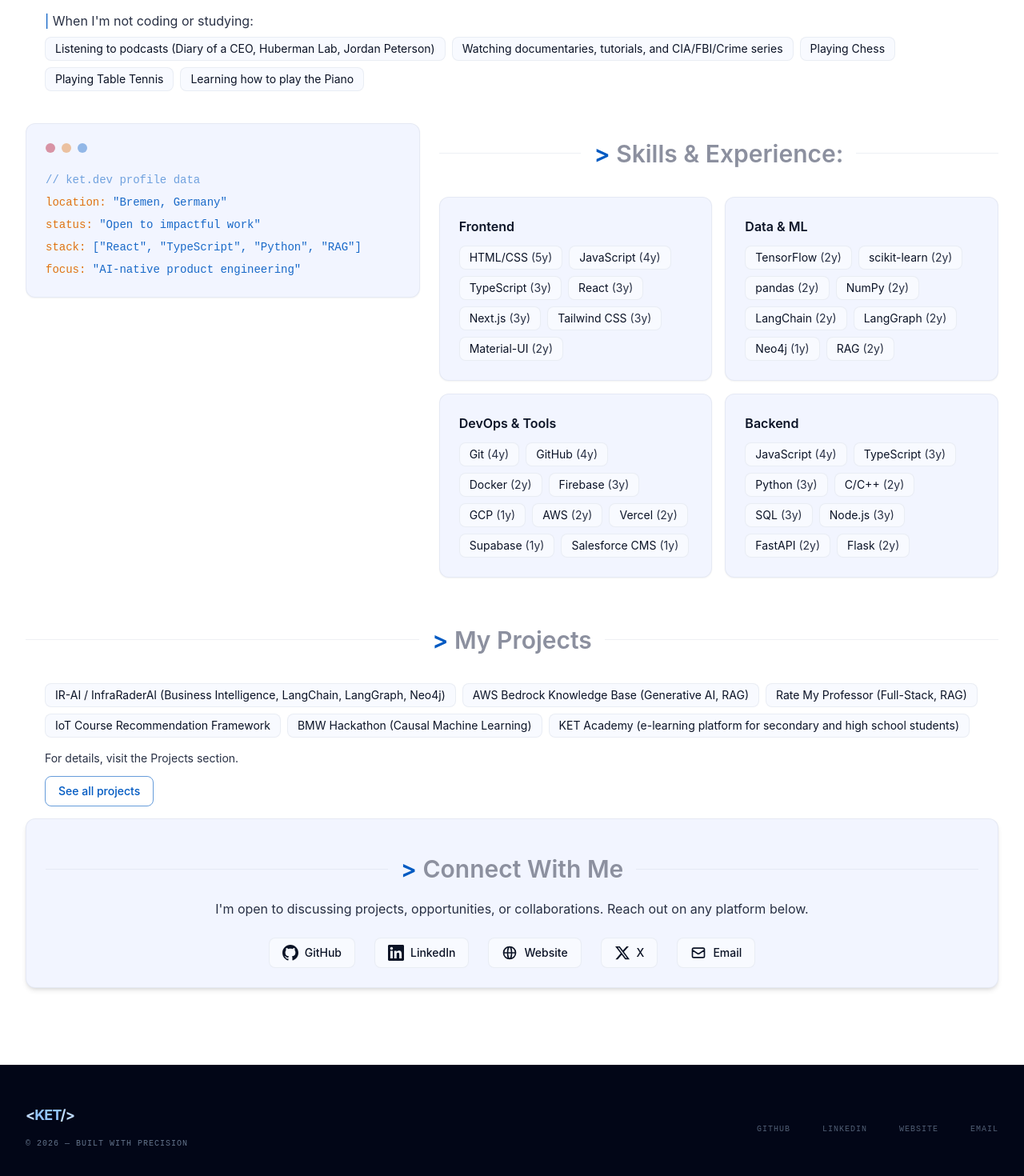
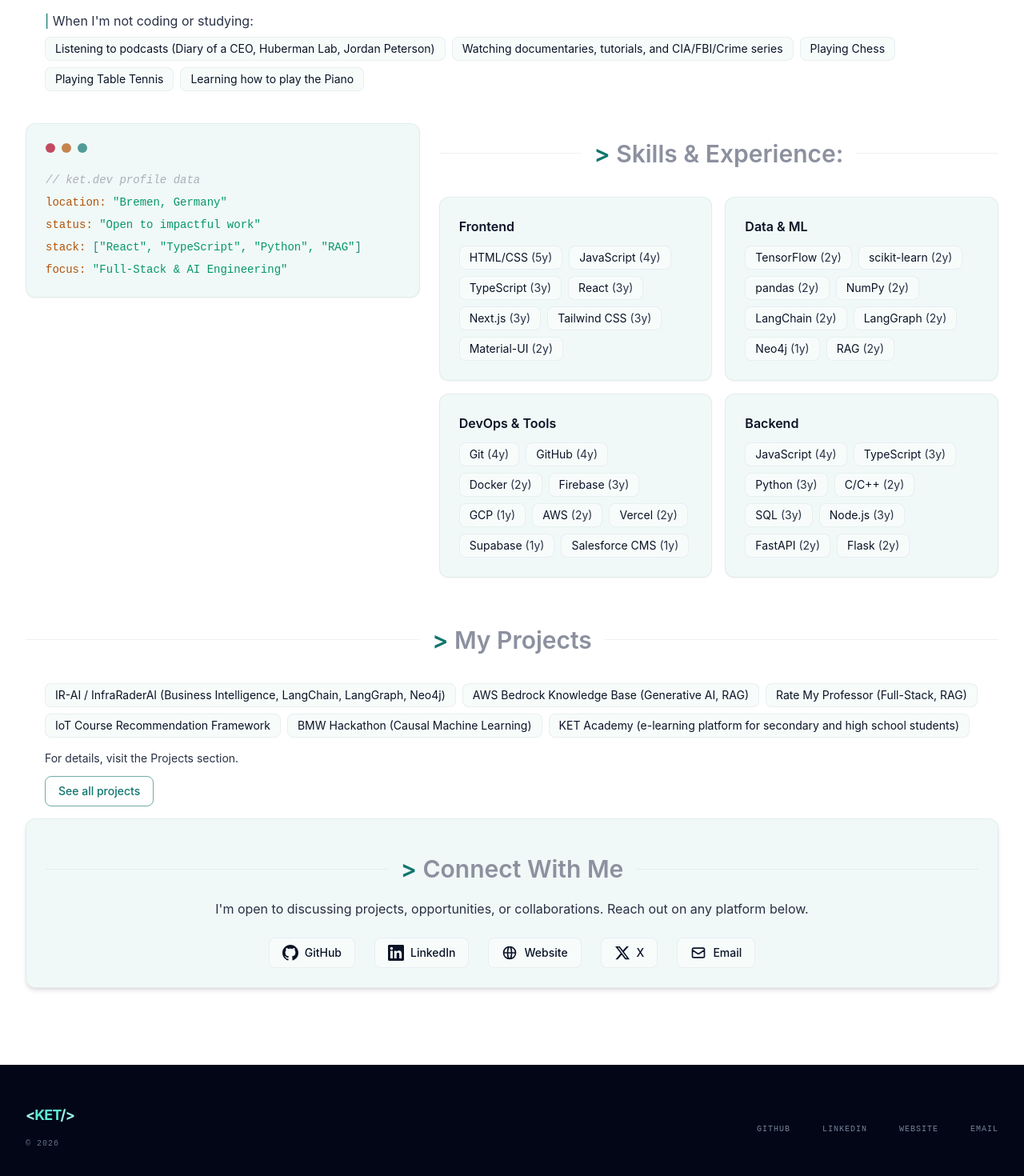
Before and after one commit to 9117KET/my-portfolio, a React (Vite) app: page / in a window 1280 px wide. Shown: the part 706-2176 px from the top of the page at 80% size. Built offline with nearby package versions, Linux system fonts and the light colour scheme.

Commit message:
Updates as of 08/04/2026

```diff
--- a/src/App.css
+++ b/src/App.css
@@ -34,17 +34,17 @@
   --outline: 140 144 159;
   --outline-variant: 200 205 218;
 
-  --surface-container-lowest: 248 250 255;
-  --surface-container-low: 242 245 255;
-  --surface-container: 235 240 252;
-  --surface-container-high: 226 232 248;
-  --surface-container-highest: 215 223 245;
-  --surface-variant: 226 232 248;
+  --surface-container-lowest: 247 252 251;
+  --surface-container-low: 240 249 247;
+  --surface-container: 232 245 242;
+  --surface-container-high: 221 239 236;
+  --surface-container-highest: 209 232 229;
+  --surface-variant: 221 239 236;
 
-  --primary: 0 90 194;
-  --primary-container: 77 142 255;
+  --primary: 15 118 110;
+  --primary-container: 45 212 191;
   --on-primary: 255 255 255;
-  --tertiary: 223 116 18;
+  --tertiary: 180 83 9;
   --error: 176 0 32;
 }
 
@@ -65,10 +65,10 @@ html.dark {
   --surface-container-highest: 45 52 73;
   --surface-variant: 45 52 73;
 
-  --primary: 173 198 255;
-  --primary-container: 77 142 255;
-  --on-primary: 0 46 106;
-  --tertiary: 255 183 134;
+  --primary: 94 234 212;
+  --primary-container: 20 184 166;
+  --on-primary: 4 47 46;
+  --tertiary: 251 168 53;
   --error: 255 180 171;
 }
 
--- a/src/components/AboutMe.tsx
+++ b/src/components/AboutMe.tsx
@@ -19,20 +19,13 @@ export default function AboutMe() {
       {/* Hero */}
       <div className="grid grid-cols-1 lg:grid-cols-12 gap-10 items-start">
         <div className="lg:col-span-8">
-          <div className="flex items-center gap-3 mb-6">
-            <span className="w-12 h-[1px] bg-primary/60"></span>
-            <span className="font-label text-primary uppercase tracking-[0.2em] text-xs">
-              Full-Stack Developer • AI/ML Focus • Program & Product Experience
-            </span>
-          </div>
-
           <h1
             className="text-[clamp(2.0rem,4.2vw,4.25rem)] font-headline font-extrabold tracking-tighter leading-[1.05] mb-6 relative w-fit sm:whitespace-nowrap
               before:absolute before:inset-0 before:animate-typewriter before:bg-surface
               after:absolute after:inset-0 after:w-[0.125em] after:animate-caret after:bg-primary
               sm:before:w-[calc(100% + 0.125em)]"
           >
-            Kinlo-Ephriam-Tangiri
+            Kinlo - Ephriam -Tangiri
           </h1>
 
           <p className="text-lg sm:text-xl text-on-surface-variant leading-relaxed max-w-2xl">
@@ -47,7 +40,7 @@ export default function AboutMe() {
               href={cvLink}
               target="_blank"
               rel="noopener noreferrer"
-              className="bg-gradient-to-r from-primary to-primary-container text-on-primary px-7 py-3.5 rounded-lg font-bold text-xs uppercase tracking-widest hover:scale-[1.02] transition-transform focus:outline-none focus:ring-2 focus:ring-primary/40"
+              className="bg-primary text-on-primary px-7 py-3.5 rounded-lg font-bold text-xs uppercase tracking-widest hover:bg-primary/85 transition-colors focus:outline-none focus:ring-2 focus:ring-primary/40"
             >
               Download Resume
             </a>
@@ -124,23 +117,27 @@ export default function AboutMe() {
         <div className="mt-10 grid grid-cols-1 lg:grid-cols-12 gap-6 items-start">
           <Card className="lg:col-span-5 bg-surface-container-low border-outline-variant/20 overflow-hidden">
             <div className="flex gap-2 mb-6">
-              <div className="w-3 h-3 rounded-full bg-error/40"></div>
-              <div className="w-3 h-3 rounded-full bg-tertiary/40"></div>
-              <div className="w-3 h-3 rounded-full bg-primary/40"></div>
+              <div className="w-3 h-3 rounded-full bg-error/70"></div>
+              <div className="w-3 h-3 rounded-full bg-tertiary/70"></div>
+              <div className="w-3 h-3 rounded-full bg-primary/70"></div>
             </div>
             <div className="font-label text-sm text-primary/90 space-y-2">
-              <p className="opacity-60">// ket.dev profile data</p>
+              <p className="text-outline/70 italic">// ket.dev profile data</p>
               <p>
-                <span className="text-tertiary">location:</span> "Bremen, Germany"
+                <span className="text-tertiary">location:</span>{" "}
+                <span className="text-emerald-600 dark:text-emerald-400">"Bremen, Germany"</span>
               </p>
               <p>
-                <span className="text-tertiary">status:</span> "Open to impactful work"
+                <span className="text-tertiary">status:</span>{" "}
+                <span className="text-emerald-600 dark:text-emerald-400">"Open to impactful work"</span>
               </p>
               <p>
-                <span className="text-tertiary">stack:</span> ["React", "TypeScript", "Python", "RAG"]
+                <span className="text-tertiary">stack:</span>{" "}
+                [<span className="text-emerald-600 dark:text-emerald-400">"React", "TypeScript", "Python", "RAG"</span>]
               </p>
               <p>
-                <span className="text-tertiary">focus:</span> "AI-native product engineering"
+                <span className="text-tertiary">focus:</span>{" "}
+                <span className="text-emerald-600 dark:text-emerald-400">"Full-Stack & AI Engineering"</span>
               </p>
             </div>
           </Card>
--- a/src/components/Experience.tsx
+++ b/src/components/Experience.tsx
@@ -22,7 +22,7 @@ const Experience = React.memo(function Experience({
 }: ExperienceProps) {
   if (!experiences || !Array.isArray(experiences)) {
     return (
-      <div className="text-center py-8 text-gray-500 dark:text-gray-400">
+      <div className="text-center py-8 text-on-surface-variant">
         No experiences available.
       </div>
     );
@@ -62,7 +62,7 @@ const Experience = React.memo(function Experience({
               <p className="text-sm text-on-surface-variant mb-4 line-clamp-2 leading-relaxed">
                 {companyDescription}
               </p>
-              <p className="text-xs font-semibold text-on-surface mb-2 font-label tracking-widest uppercase">
+              <p className="text-xs font-semibold text-on-surface mb-2 font-label tracking-wider uppercase">
                 {">"} Responsibilities
               </p>
               <ul className="space-y-1 text-sm text-on-surface-variant list-disc list-inside">
--- a/src/components/Footer.tsx
+++ b/src/components/Footer.tsx
@@ -19,12 +19,12 @@ export default function Footer() {
     <footer className="w-full border-t border-white/5 bg-slate-950">
       <div className="max-w-7xl mx-auto px-6 sm:px-8 py-12 flex flex-col md:flex-row items-center justify-between gap-8">
         <div className="text-center md:text-left">
-          <div className="text-blue-300 font-bold tracking-tighter">
-            <span className="text-blue-200">{`<`}</span>KET
-            <span className="text-blue-200">{`/>`}</span>
+          <div className="text-teal-300 font-bold tracking-tighter">
+            <span className="text-teal-200">{`<`}</span>KET
+            <span className="text-teal-200">{`/>`}</span>
           </div>
           <p className="font-mono text-[10px] tracking-widest uppercase text-slate-500 mt-2">
-            © {new Date().getFullYear()} — Built with precision
+            © {new Date().getFullYear()}
           </p>
         </div>
 
@@ -35,7 +35,7 @@ export default function Footer() {
               href={l.link}
               target={l.link.startsWith("http") ? "_blank" : undefined}
               rel={l.link.startsWith("http") ? "noopener noreferrer" : undefined}
-              className="font-mono text-[10px] tracking-widest uppercase text-slate-500 hover:text-blue-200 transition-colors opacity-80 hover:opacity-100 focus:outline-none focus:ring-2 focus:ring-primary/40 rounded"
+              className="font-mono text-[10px] tracking-widest uppercase text-slate-400 hover:text-teal-300 transition-colors opacity-80 hover:opacity-100 focus:outline-none focus:ring-2 focus:ring-primary/40 rounded"
             >
               {l.name}
             </a>
--- a/src/data/events.ts
+++ b/src/data/events.ts
@@ -97,13 +97,13 @@ export const events: Event[] = [
       "The challenge centered on Causal ML and Prescriptive Analytics, using 44,818 training and 376 testing data points from a real BMW dataset from the Dingolfing production center.",
       "We built a Causal ML model using DoWhy or CausalLearn to predict whether a car part would be OK or NOK (Not OK) after processing through over 370 sensors.",
       "We documented data cleaning, fine-tuning, and model training; provided prescriptive recommendations to increase OK outcomes and reduce NOK; and created a clear dashboard to visualize the solution.",
-      "Working as a team (Mohamed Goda Ebrahim, Nuraly Astanakulov, Fortune Atiba) was challenging yet rewarding—three days of brainstorming approaches and solutions, including outside formal hackathon hours.",
+      "Working as a team (Mohamed Goda Ebrahim, Nuraly Astanakulov, Fortune Atiba) was challenging yet rewarding: three days of brainstorming approaches and solutions, including outside formal hackathon hours.",
       "First hackathon experience highlighted the value of time-boxed problem-solving, real industrial data, and cross-functional collaboration.",
     ],
     applications:
       "Causal ML and prescriptive analytics apply directly to manufacturing quality, supply chain, and operations: root-cause analysis for defects, sensor-driven predictions, and dashboards for decision-makers. Skills in DoWhy/CausalLearn transfer to any domain with observational data and interventions (e.g., marketing, healthcare, policy).",
     experience:
-      "This was my very first hackathon. BMW Group hosted an exclusive three-day hackathon for Constructor University students, focusing on Causal Machine Learning. We worked with a real BMW dataset from the Dingolfing production center—44,818 training and 376 testing data points—and were tasked with building a Causal ML model using DoWhy or CausalLearn to predict whether a car part would be OK or NOK after being processed through over 370 sensors. We had to document our data cleaning, fine-tuning, and model training, provide prescriptive recommendations to increase OK outcomes or reduce NOK, and create a clear dashboard to visualize our solution. Building this as a team with Mohamed Goda Ebrahim, Nuraly Astanakulov, and Fortune Atiba was challenging yet awesome; for three days we brainstormed different approaches and solutions, even during non-hackathon periods. It was an intense but valuable learning experience.",
+      "This was my very first hackathon. BMW Group hosted an exclusive three-day hackathon for Constructor University students, focusing on Causal Machine Learning. We worked with a real BMW dataset from the Dingolfing production center, with 44,818 training and 376 testing data points, and were tasked with building a Causal ML model using DoWhy or CausalLearn to predict whether a car part would be OK or NOK after being processed through over 370 sensors. We had to document our data cleaning, fine-tuning, and model training, provide prescriptive recommendations to increase OK outcomes or reduce NOK, and create a clear dashboard to visualize our solution. Building this as a team with Mohamed Goda Ebrahim, Nuraly Astanakulov, and Fortune Atiba was challenging yet awesome; for three days we brainstormed different approaches and solutions, even during non-hackathon periods. It was an intense but valuable learning experience.",
     link: "https://www.linkedin.com/posts/kinlo-ephriam-tangiri-a70113218_causal-machine-learning-activity-7269276878039834626-CKdF/",
   },
   {
--- a/src/data/experience.ts
+++ b/src/data/experience.ts
@@ -88,7 +88,7 @@ export const experience = [
     duration: "2026 - Present",
     category: "Management & Others",
     responsibilities: [
-      "Architect strategy for Palaver Ventures — the for-profit arm that translates Palaver research into products and services competing globally.",
+      "Architect strategy for Palaver Ventures, the for-profit arm that translates Palaver research into products and services competing globally.",
       "Plan and design strategies across six venture areas: Hardware Lab, Energies, AI, Social Media, Health, and Education.",
       "Support the translation of pan-African research into tangible solutions for African and global challenges.",
       "Report to CEO/COO and help shape the founding blueprint for Palaver Ventures operations.",
--- a/src/data/projects.ts
+++ b/src/data/projects.ts
@@ -31,7 +31,7 @@ export const projects: Project[] = [
       "Daily sections including 3 must-dos, Morning routine, High/Medium/Low priority, and Night routine in a vertical, Notion-style layout",
       "One-click day filling: copy from yesterday or from the last same weekday without creating duplicate tasks",
       "Time-blocked tasks with 24-hour start times and optional durations that highlight when active until completed or elapsed",
-      "Gentle focus guidance with three beeps per task—at the start, midpoint, and end of the allocated time window",
+      "Gentle focus guidance with three beeps per task: at the start, midpoint, and end of the allocated time window",
       "Drag-and-drop reordering of tasks within each section using a grip handle for quick reprioritization",
       "Weekly overview, deep work timer, and rotating motivation quotes in a sticky sidebar for context and focus",
       "Interactive onboarding tour and in-app Help modal, with planner state and user data persisted via Supabase and localStorage",
@@ -70,7 +70,7 @@ export const projects: Project[] = [
     id: "academy",
     name: "KET Academy",
     description:
-      "KET Academy is an advanced e-learning platform designed to provide high-quality academic resources to secondary and high school students in Cameroon, with a particular focus on those affected by crises or natural disasters. The platform empowers youth ambassadors with educational technology skills while delivering tailored resources to support students' unique learning journeys. This project represents one of my core motivations for pursuing Computer Science—creating technology that expands educational access in underserved regions.",
+      "KET Academy is an advanced e-learning platform designed to provide high-quality academic resources to secondary and high school students in Cameroon, with a particular focus on those affected by crises or natural disasters. The platform empowers youth ambassadors with educational technology skills while delivering tailored resources to support students' unique learning journeys. This project represents one of my core motivations for pursuing Computer Science: creating technology that expands educational access in underserved regions.",
     github: "https://github.com/ket-academy/ketacademy",
     features: [
       "Comprehensive academic resources specifically tailored for students in crisis-affected regions",
--- a/src/pages/Projects.tsx
+++ b/src/pages/Projects.tsx
@@ -54,7 +54,11 @@ export default function Projects() {
     });
 
     setIsSearching(false);
-    return filtered;
+    return filtered.sort((a, b) => {
+      const aHasDemo = !!(a.demo && !a.demo.includes("github.com"));
+      const bHasDemo = !!(b.demo && !b.demo.includes("github.com"));
+      return Number(bHasDemo) - Number(aHasDemo);
+    });
   }, [selectedCategory, debouncedSearchQuery]);
 
   return (
```
